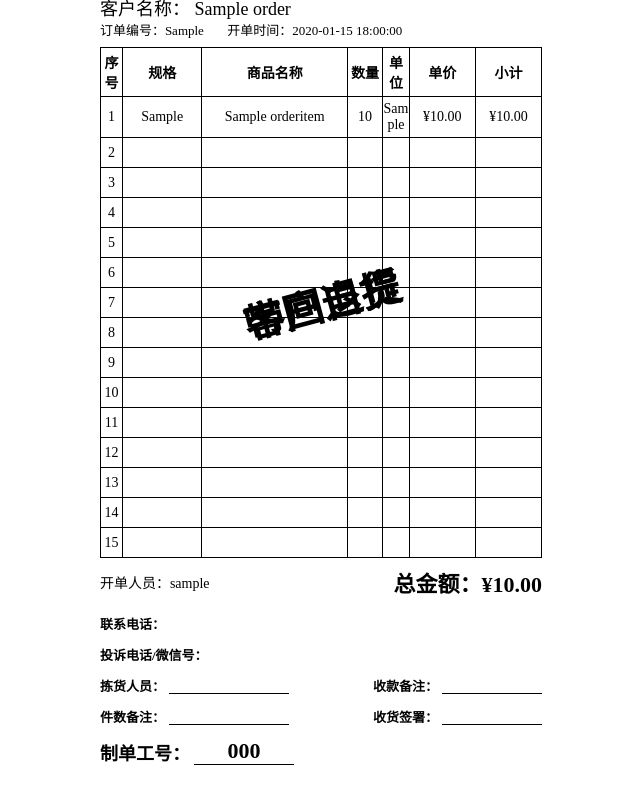
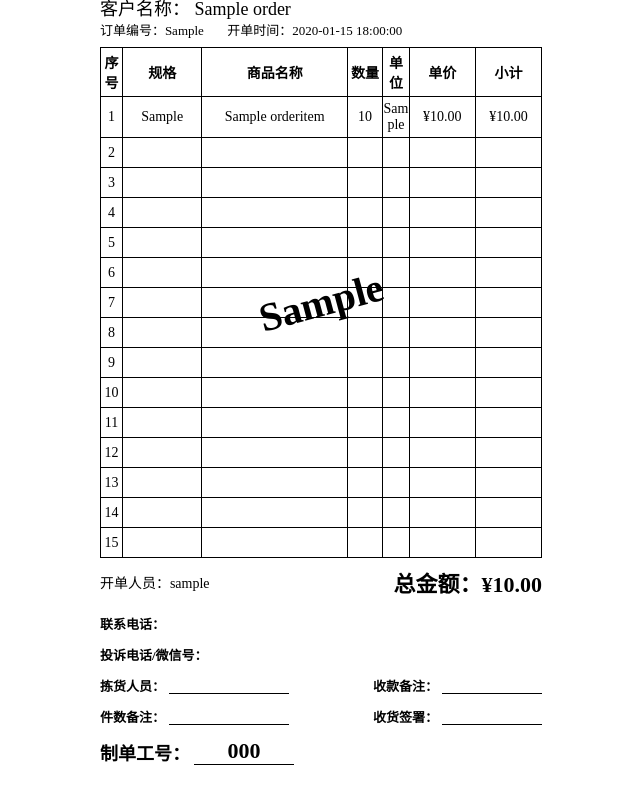
Before and after one commit to tanzhenjie-2025/EasyStock, a Django app: a page that uses templates/bill/print.html in a window 1280 px wide. Shown: the part 138-942 px from the top of the page, without its empty margins (319-959 px from the left). Run offline with Django 5.2, Linux system fonts and the light colour scheme; a user stored in the database is signed in; tables that the repository leaves empty hold one stand-in row (values such as "Sample post").

Commit message:
订单模块-通用备注实现

```diff
--- a/bill/models.py
+++ b/bill/models.py
@@ -113,6 +113,8 @@ class Order(models.Model):
     )
 
     has_return = models.BooleanField('是否包含退货', default=False, db_index=True)
+
+    remark = models.TextField('订单备注', blank=True, default='', help_text='加急、特殊要求等')
 
     def get_overdue_days(self):
         if self.is_settled:
--- a/bill/views.py
+++ b/bill/views.py
@@ -322,7 +322,8 @@ def save_order(request):
             valid_product_ids = []
             item_data_list = []
             has_return = False
-            delivery_method = 'delivery'  # 默认送货上门
+            delivery_method = 'delivery'
+            general_remarks = []          # 新增：收集通用备注
 
             for item in items:
                 name = item.get('name', '').strip()
@@ -338,13 +339,16 @@ def save_order(request):
                     # 提取交付方式（优先级：自提 > 寄件，先出现的为准）
                     if '自' in spec:
                         delivery_method = 'pickup'
-
                     elif '寄' in spec:
                         delivery_method = 'express'
 
                     # 提取退货标记
                     if '退' in spec or '换' in spec:
                         has_return = True
+
+                    # 如果没有命中以上任何关键词 → 视为通用备注
+                    if not ('自' in spec or '寄' in spec or '退' in spec or '换' in spec):
+                        general_remarks.append(spec)
 
                     # 备注行不加入订单明细，直接跳过
                     continue
@@ -411,16 +415,14 @@ def save_order(request):
                     customer.order_number = order_number
                     customer.save(update_fields=['order_number'])
 
-            # ====== 关键修改：处理 original_order_no（加单/重开） ======
+            # ====== 处理 original_order_no（加单/重开） ======
             original_order = None
             if original_order_no:
                 original_order = get_object_or_404(Order, order_no=original_order_no)
                 if original_order.status == 'cancelled':
-                    # 如果原单已作废，则视为“重开”，直接关联，不再作废
                     order.original_order = original_order
                     order.status = 'reopened'
                 else:
-                    # 否则视为“加单”，自动作废原单，再关联
                     original_order.status = 'cancelled'
                     original_order.cancelled_by = request.user
                     original_order.cancelled_time = timezone.now()
@@ -428,10 +430,7 @@ def save_order(request):
                     original_order.save(update_fields=['status', 'cancelled_by', 'cancelled_time', 'cancelled_reason'])
                     create_operation_log(request, 'cancel_order', 'order', str(original_order.id),
                                          f"订单-{original_order.order_no}", "加单自动作废")
-                    # 若需要恢复库存（可选），在此处处理
-                    # 注意：原订单的库存已在创建时扣减，作废时需加回，新订单再扣减
-                    # 可复用恢复库存的逻辑，但本例暂略
-                    clear_order_cache()  # 清理缓存
+                    clear_order_cache()
                     order.original_order = original_order
                     order.status = 'reopened'
 
@@ -486,8 +485,10 @@ def save_order(request):
                         operation_type=item_data['operation_type'],
                     ))
 
-            # ---------- 6. 保存 ----------
+            # ---------- 6. 保存（新增通用备注写入） ----------
             order.total_amount = total_amount
+            if general_remarks:
+                order.remark = '；'.join(general_remarks)   # 多条备注用中文分号分隔
             order.save()
             OrderItem.objects.bulk_create(order_items)
 
@@ -539,6 +540,8 @@ def print_order(request, order_no):
         watermark_text = '客户自提'
     elif order.delivery_method == 'express':
         watermark_text = '快递寄件'
+
+    general_remark = order.remark.strip() if order.remark else None
 
     # ========== 退货标记水印（新增） ==========
     has_return = order.has_return  # 订单级的退货标记
@@ -556,6 +559,7 @@ def print_order(request, order_no):
         'bill_title': settings.BILL_TITLE,
         'watermark_text': watermark_text,
         'has_return': has_return,   # 新增
+        'general_remark': general_remark,  # 新增
     }
 
     response = render(request, 'bill/print.html', context)
@@ -590,6 +594,8 @@ def batch_print_orders(request):
         elif order.delivery_method == 'express':
             watermark_text = '快递寄件'
 
+        general_remark = order.remark.strip() if order.remark else None
+
         orders_data.append({
             'order': order,
             'items_display': items_display,
@@ -597,6 +603,7 @@ def batch_print_orders(request):
             'float_start': float_start,
             'watermark_text': watermark_text,
             'has_return': order.has_return,   # 新增
+            'general_remark': general_remark,  # 新增
         })
 
     context = {
--- a/templates/bill/print.html
+++ b/templates/bill/print.html
@@ -209,6 +209,22 @@
     pointer-events: none;
     z-index: 20;        /* 可根据需要调整层级，但不会同时出现 */
 }
+.watermark-general {
+    position: absolute;
+    left: 0;
+    top: 0;
+    right: 0;
+    bottom: 0;
+    display: flex;
+    align-items: center;
+    justify-content: center;
+    font-size: 40px;
+    font-weight: bold;
+    color: #000;
+    transform: rotate(-15deg);
+    pointer-events: none;
+    z-index: 30;   /* 可选，略高于其他水印 */
+}
     </style>
 </head>
 <body>
@@ -276,14 +292,15 @@
             </table>
 
             <!-- 浮动留言（仅当有补货且找到连续空行时显示） -->
-            {% if has_return %}
-    <div class="watermark-return">带回退货</div>
-{% endif %}
-
-        {% if watermark_text %}
-    <div class="watermark-delivery">
-        {{ watermark_text }}
-    </div>
+            {% if general_remark %}
+    <div class="watermark-general">{{ general_remark }}</div>
+{% else %}
+    {% if has_return %}
+        <div class="watermark-return">带回退货</div>
+    {% endif %}
+    {% if watermark_text %}
+        <div class="watermark-delivery">{{ watermark_text }}</div>
+    {% endif %}
 {% endif %}
         </div>
 
```
Also changed, not shown: templates/bill/batch_print.html (+28 -9 lines).
